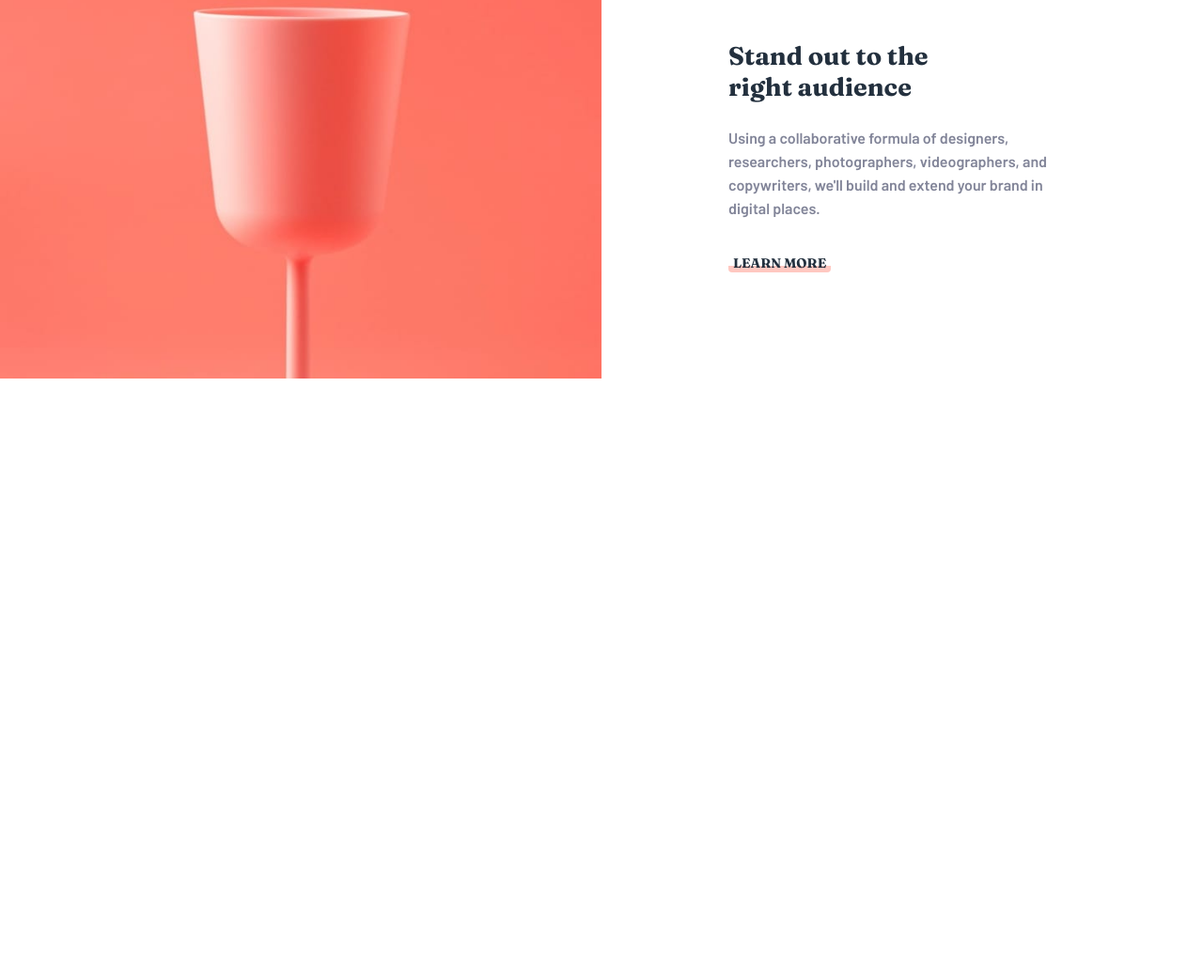
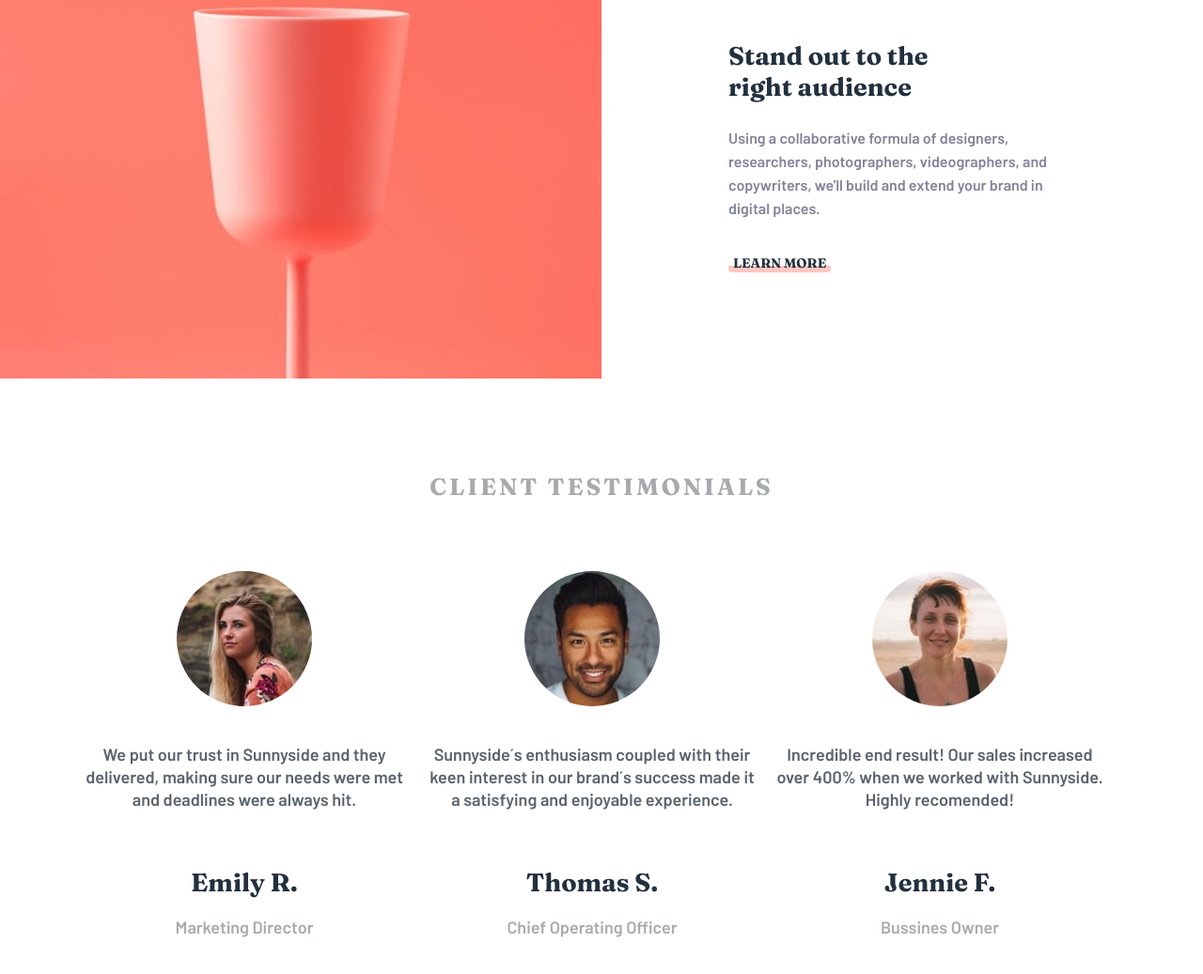
Before and after one commit to byRedHunter/landing-page-sunnyside, a plain HTML site: page index.html in a window 1280 px wide. Shown: the part 1397-2434 px from the top of the page at 94% size. Before the commit the page ends 1800 px from the top, so only its background shows below. Drawn offline with Linux system fonts and the light colour scheme.

Commit message:
Añadi mi parte del trabajo

```diff
--- a/assets/css/main.css
+++ b/assets/css/main.css
@@ -184,6 +184,58 @@ a {
 .text-2 span {
 	border-bottom: 7px solid hsla(7, 99%, 70%, 0.404);
 }
+
+.testimonials {
+	background-color: var(--color-light);
+
+   }
+
+   .test-title {
+	   padding: 60px 0px 50px 0px;
+	   font-size: 25px;
+	   text-align: center;
+	   text-transform: uppercase;
+	   letter-spacing: 3px;
+	   font-family: var(--font-title);
+	   color: var(--color-gray-blue);
+   }
+
+   .profile {
+	   display: flex;
+	   justify-content: center;
+	   align-items: center;
+	   flex-direction: column;
+   }
+
+   .image-profile {
+	   padding: 35px 0px;
+	   border-radius: 100%;
+   }
+
+   .info-profile {
+	   max-width: 330px;
+	   text-align: center;
+	   color: var(--color-gray);
+	   font-family: var(--font-content);
+	   line-height: 1.5rem;
+	   margin-bottom: 30px;
+   }
+
+   .name-profile {
+	   text-align: center;
+	   font-family: var(--font-title);
+	   color: var(--color-dark-blue);
+	   padding-bottom: 20px;
+
+   }
+
+   .info-work {
+	   padding-bottom: 30px;
+	   text-align: center;
+	   font-family: var(--font-content);
+	   color: var(--color-gray-blue);
+   }
+
 @media screen and (min-width: 600px) {
 	.hero {
 		background-image: url('../images/desktop/image-header.jpg');
@@ -272,7 +324,34 @@ a {
 	.hero-two span {
 		padding: 12px 5px;
 	}
+	.testimonials {
+		height: 100vh;
+	}
+
+	.test-title {
+		padding: 100px 0px 40px 0px;
+	}
+	.profiles-1 {
+		display: flex;
+		flex-direction: column;
+	}
+
+	.profiles-2 {
+		display: flex;
+		justify-content: center;
+		flex-direction: row;
+	}
+
+	.profile {
+		margin-right: 20px;
+	}
+
+	.info-profile {
+		max-width: 350px;
+		margin-bottom: 60px;
+	}
 }
+
 @media screen and (min-width: 1000px) {
 	.header,
 	.hero {
--- a/index.html
+++ b/index.html
@@ -107,7 +107,69 @@
 					</div>
 				</div>
 			</section>
+
+			<section class="testimonials">
+				<article class="card-testimonials">
+
+				   <div class="profiles-1">
+				   <h1 class="test-title">
+					   Client testimonials
+				   </h1>
+
+				   <div class="profiles-2">
+					   <div class="profile">
+						   <figure>
+							   <img src="./assets/images/image-emily.jpg" alt="emily" class="image-profile">
+						   </figure>
+
+						   <p class="info-profile">We put our trust in Sunnyside and they delivered, making sure our needs were met and deadlines were always hit.</p>
+						   <h2 class="name-profile">
+							   Emily R.
+						   </h2>
+						   <p class="info-work">
+							   Marketing Director
+						   </p>
+
+					   </div>
+
+					   <div class="profile">
+						   <figure>
+							   <img src="./assets/images/image-thomas.jpg" alt="thomas" class="image-profile">
+						   </figure>
+
+						   <p class="info-profile" id="thomas-id">Sunnyside´s enthusiasm coupled with their keen interest in our brand´s success made it a satisfying and enjoyable experience.</p>
+						   <h2 class="name-profile">
+							   Thomas S.
+						   </h2>
+						   <p class="info-work">
+							   Chief Operating Officer
+						   </p>
+
+					   </div>
+
+					   <div class="profile">
+						   <figure>
+							   <img src="./assets/images/image-jennie.jpg" alt="jennie" class="image-profile">
+						   </figure>
+
+						   <p class="info-profile">Incredible end result! Our sales increased over 400% when we worked with Sunnyside. Highly recomended!</p>
+						   <h2 class="name-profile">
+							   Jennie F.
+						   </h2>
+						   <p class="info-work">
+							   Bussines Owner
+						   </p>
+
+					   </div>
+				   </div>
+				</div>
+
+				</article>
+
+		   </section>
+
 		</main>
+
 		<script src="./assets/js/main.js"></script>
 	</body>
 </html>
```
